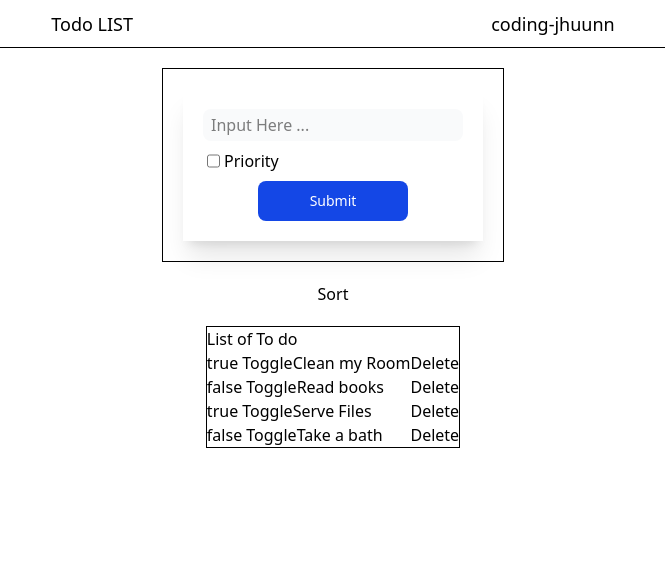
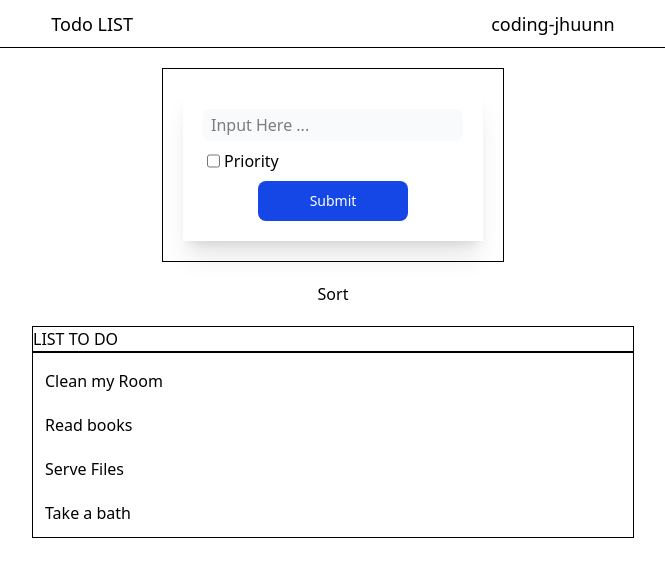
Before and after one commit to coding-jhuunn/test-repo, a Vue app: page / in a window 1280 px wide. Shown: the top 576 px of the page, without its empty margins (307-972 px from the left). Built offline with nearby package versions, Linux system fonts and the light colour scheme.

Commit message:
add Styles to List n Item

```diff
--- a/src/components/MyItemTodo.vue
+++ b/src/components/MyItemTodo.vue
@@ -1,29 +1,25 @@
 <template>
-  <div class="max-wd flex justify-between">
-    <div class="flex">
-      <div>
-        {{ task.priorityTask }}
-        <button @click="toggleItem(task.id)">Toggle</button>
+  <div class="flex justify-between items-center mb-1 p-1">
+    <div class="flex p-1">
+      <div class="flex ju items-center mr-1">
+        <button
+          @click="toggleItem(task.id)"
+          class="hover:scale-150 cursor-pointer flex justify-items-center"
+        >
+          <i v-show="task.priorityTask" class="bx bxs-star"></i>
+          <i v-show="!task.priorityTask" class="bx bxs-star-half"></i>
+        </button>
       </div>
-      <div>
+      <div class="flex justify-center items-center">
         {{ task.title }}
       </div>
     </div>
     <div>
-      <button @click="deleteItem(task.id)">Delete</button>
+      <button @click="deleteItem(task.id)">
+        <i class="bx bxs-minus-circle hover:scale-150 cursor-pointer"></i>
+      </button>
     </div>
   </div>
-  <!-- <div
-    :class="{
-      'border-r-20 ': task.priorityTask,
-      'bg-gray-300 text-black': !task.priorityTask,
-    }"
-  >
-    <div>
-      <p>{{ task.title }}</p>
-      <button>Delete</button>
-    </div>
-  </div> -->
 </template>
 
 <script setup>
--- a/src/components/MyTodoList.vue
+++ b/src/components/MyTodoList.vue
@@ -1,20 +1,9 @@
-<template>
-  <div class="">
-    <div>List of To do</div>
-    <MyItemTodo
-      v-for="item in myTodoList"
-      :key="item.id"
-      :task="item"
-      @deleteItemTodo="deleteItemTodo"
-      @toggleItemTodo="toggleItemTodo"
-    ></MyItemTodo>
-  </div>
-</template>
 <script setup>
 import { defineEmits } from "vue";
 import MyItemTodo from "./MyItemTodo.vue";
 
 const emit = defineEmits(["deleteItemTodo", "toggleItemTodo"]);
+
 const deleteItemTodo = (index) => {
   emit("deleteItemTodo", index);
 };
@@ -22,5 +11,34 @@ const toggleItemTodo = (index) => {
   emit("toggleItemTodo", index);
 };
 
-const props = defineProps(["myTodoList"]);
+const props = defineProps({
+  myTodoList: Array,
+  toggleTodoList: Function,
+  IsSorted: Boolean,
+});
 </script>
+<template>
+  <div class="flex justify-center items-center">
+    <div class="w-[300px] sm:w-[400px] md:w-[600px]">
+      <div class="flex justify-between text-sm md:text-base mb-2 border-b-2">
+        <div c>LIST TO DO</div>
+        <div>
+          <button
+            @click="toggleTodoList"
+            class="hover:scale-150 cursor-pointer"
+          >
+            <i v-show="IsSorted" class="bx bx-sort"></i>
+            <i v-show="!IsSorted" class="bx bx-shuffle"></i>
+          </button>
+        </div>
+      </div>
+      <MyItemTodo
+        v-for="item in myTodoList"
+        :key="item.id"
+        :task="item"
+        @deleteItemTodo="deleteItemTodo"
+        @toggleItemTodo="toggleItemTodo"
+      ></MyItemTodo>
+    </div>
+  </div>
+</template>
```
